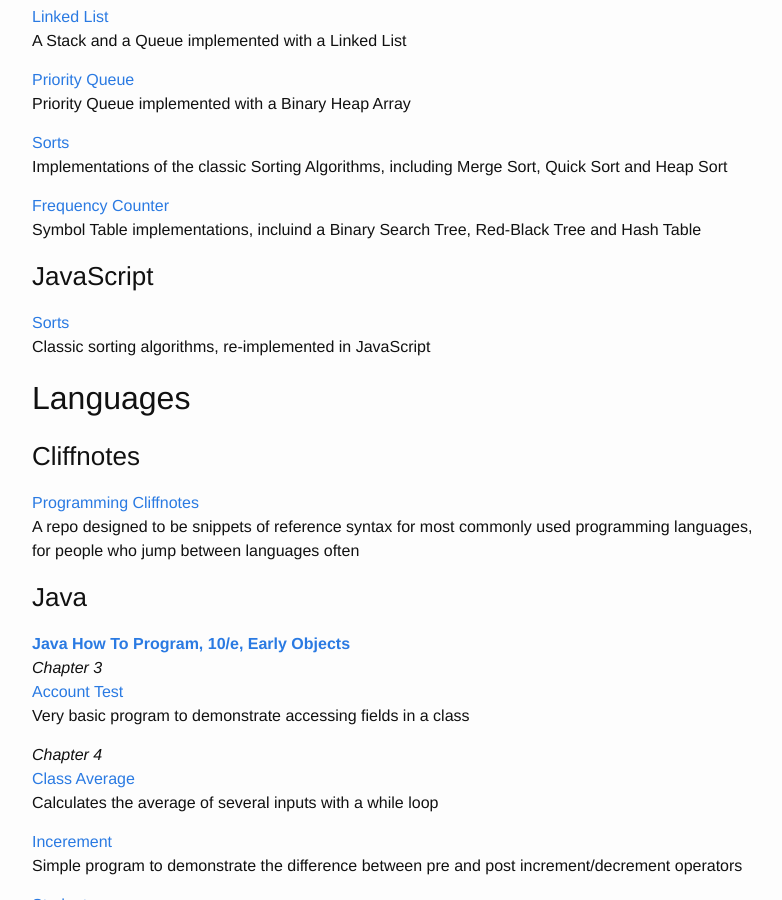
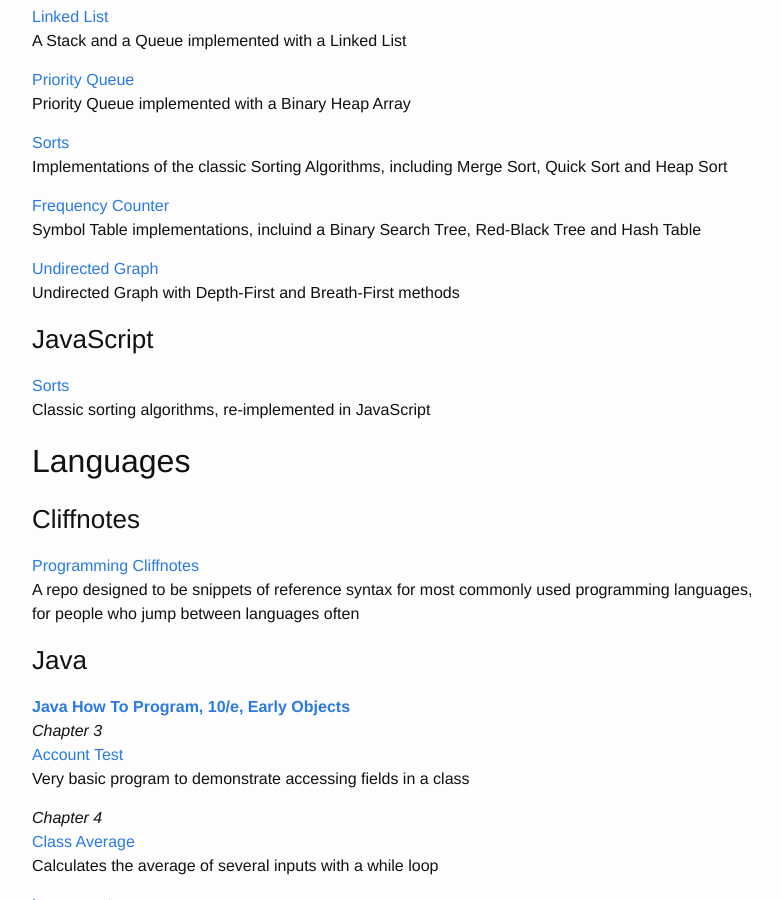
Before and after one commit to TaylorHuston/taylorhuston.github.io, a Jekyll site: the page built from code.html, in a window 1280 px wide and 900 px high, scrolled down 1038 px. Shown: the whole window, without its empty margins (38-820 px from the left). Built offline with Jekyll 4.4.1, drawn with Linux system fonts in a browser that asks for light colours.

Commit message:
Add Undirected Graph to Code page

```diff
--- a/code.html
+++ b/code.html
@@ -51,6 +51,9 @@
 
 <p><a href="https://github.com/TaylorHuston/Java_FrequencyCounter" target="_blank">Frequency Counter</a>
   <br /> Symbol Table implementations, incluind a Binary Search Tree, Red-Black Tree and Hash Table</p>
+
+<p><a href="https://github.com/TaylorHuston/Java_UndirectedGraph" target="_blank">Undirected Graph</a>
+  <br /> Undirected Graph with Depth-First and Breath-First methods</p>
 
 <h3>JavaScript</h3>
 <p><a href="https://github.com/TaylorHuston/JS_Sorts" target="_blank">Sorts</a>
--- a/resume.html
+++ b/resume.html
@@ -1,4 +1,8 @@
---- layout: page title: Resume permalink: /resume/ ---
+---
+layout: page
+title: Resume
+permalink: /resume/
+---
 
 <div id="tagline">
   p: 503-962-9521
```
